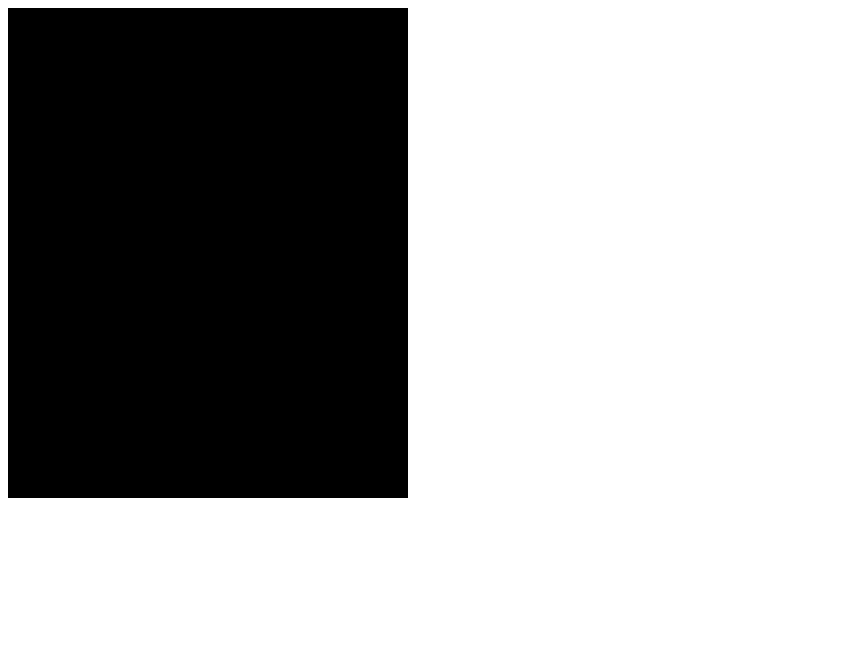
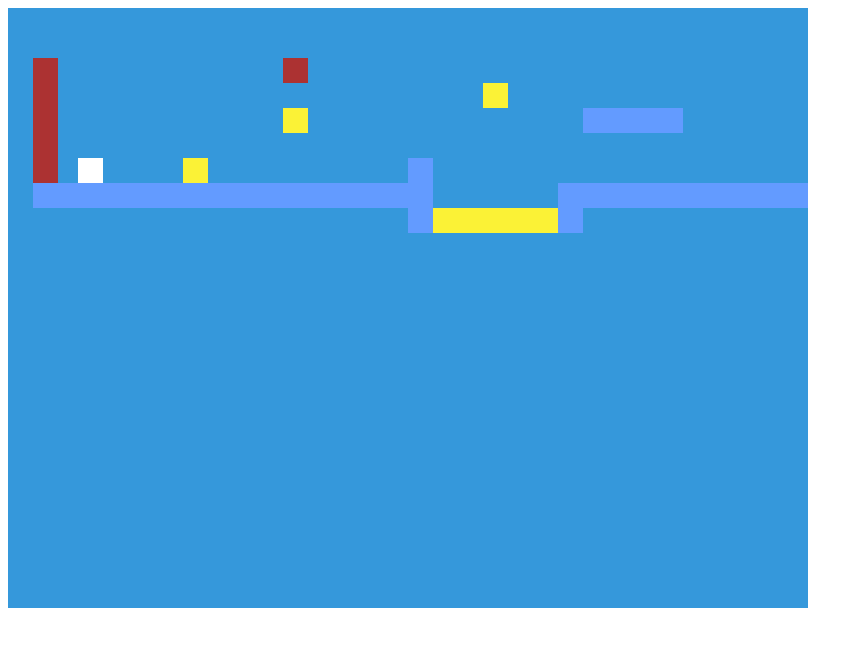
Before and after one commit to intCheck/Phase-Runner, a plain HTML site: page index.html in a window 1280 px wide. Shown: the whole page, without its empty margins (0-863 px from the left). Drawn offline with Linux system fonts and the light colour scheme; animation ran at ten frames a second.

Commit message:
neutral platformer mod

```diff
--- a/index.html
+++ b/index.html
@@ -3,7 +3,7 @@
 <html>
     <head>
         <meta charset="utf-8" />
-        <title> Flappy Bird Clone </title>
+        <title> Phaser Template </title>
         <script type="text/javascript" src="phaser.min.js"></script>
         <script type="text/javascript" src="main.js"></script>
     </head>
--- a/main.js
+++ b/main.js
@@ -1,23 +1,119 @@
-// Create our 'main' state that will contain the game
+// Initialize Phaser, and create a 500px by 200px game
+var game = new Phaser.Game(800, 600, Phaser.AUTO);
+
+// Create our 'mainState' state that will contain the game
 var mainState = {
     preload: function() {
         // This function will be executed at the beginning
         // That's where we load the images and sounds
+
+        game.load.image('player', 'assets/player.png');
+        game.load.image('coin', 'assets/coin.png');
+        game.load.image('wall', 'assets/wall.png');
+        game.load.image('enemy', 'assets/enemy.png');
+
     },
 
     create: function() {
         // This function is called after the preload function
         // Here we set up the game, display sprites, etc.
+
+        // Sets background color to blue
+        game.stage.backgroundColor = '#3598db';
+
+        // Start the Aracde physics system (for movements and collisions)
+        game.physics.startSystem(Phaser.Physics.ARCADE);
+
+        // Add the physics engine to all game objects
+        game.world.enableBody = true;
+
+        // Variable to store the arrow key pressed
+        this.cursor = game.input.keyboard.createCursorKeys();
+
+        // Create the player in the middle of the game
+        this.player = game.add.sprite(70, 100, 'player');
+
+        // Add gravity to make it fall
+        this.player.body.gravity.y = 600;
+
+        this.walls = game.add.group();
+        this.coins = game.add.group();
+        this.enemies = game.add.group();
+
+        // Design the level x = wall o = coin, ! = lava
+        var level = [
+            '                                                                   ',
+            '!         !                                                        ',
+            '!                 o                                                ',
+            '!         o           xxxx       xxxx                              ',
+            '!                                                                  ',
+            '!     o        x                                                   ',
+            'xxxxxxxxxxxxxxxx     xxxxxxxxxxxx    xxxxxxxxxxxxxxxxxxxxxxxxxxxxxx',
+            '               xooooox          xoooox                             ',
+        ];
+
+        // Create the level by going through array
+        for (var i = 0; i < level.length; i++) {
+            for (var j = 0; j < level[i].length; j++) {
+
+                // Create a wall and add it to the 'walls' group
+                if (level[i][j] == 'x') {
+                    var wall = game.add.sprite(25+25*j, 25+25*i, 'wall');
+                    this.walls.add(wall);
+                    wall.body.immovable = true;
+                }
+
+                // Create a coin and add it to the 'coins' group
+                else if (level[i][j] == 'o') {
+                    var coin = game.add.sprite(25+25*j, 25+25*i, 'coin');
+                    this.coins.add(coin);
+                }
+
+                // Create a enemy and add it to the 'enemies' group
+                else if (level[i][j] == '!') {
+                    var enemy = game.add.sprite(25+25*j, 25+25*i, 'enemy');
+                    this.enemies.add(enemy);
+                }
+            }
+        }
+
     },
 
     update: function() {
         // This function is called 60 times per second
         // It contains the game's logic
+
+        // Make the player and the walls collide
+        game.physics.arcade.collide(this.player, this.walls);
+
+        // Call the 'takeCoin' function when the plyaer takes a coin
+        game.physics.arcade.overlap(this.player, this.coins, this.takeCoin, null, this);
+
+        // Call the 'restart' function when the player touches the enemy
+        game.physics.arcade.overlap(this.player, this.enemies, this.restart, null, this);
+
+        if (this.cursor.left.isDown) {
+            this.player.body.velocity.x = -200;
+        }else if (this.cursor.right.isDown) {
+            this.player.body.velocity.x = 200;
+        } else {
+            this.player.body.velocity.x = 0;
+        };
+
+        //  Allow the player to jump if they are touching the ground.
+        if(this.cursor.up.isDown && (this.player.body.onFloor() || this.player.body.touching.down)) {
+            this.player.body.velocity.y = -250
+        };
+    },
+
+    takeCoin: function(player, coin) {
+        coin.kill();
+    },
+
+    restart: function() {
+        game.state.start('main');
     },
 };
-
-// Initialize Phaser, and create a 400px by 490px game
-var game = new Phaser.Game(400, 490);
 
 // Add the 'mainState' and call it 'main'
 game.state.add('main', mainState);
```
Also changed, not shown: assets/bird.png (deleted), assets/coin.png (added), assets/enemy.png (added), assets/pipe.png (deleted), assets/player.png (added), assets/wall.png (added), 1 other file.
